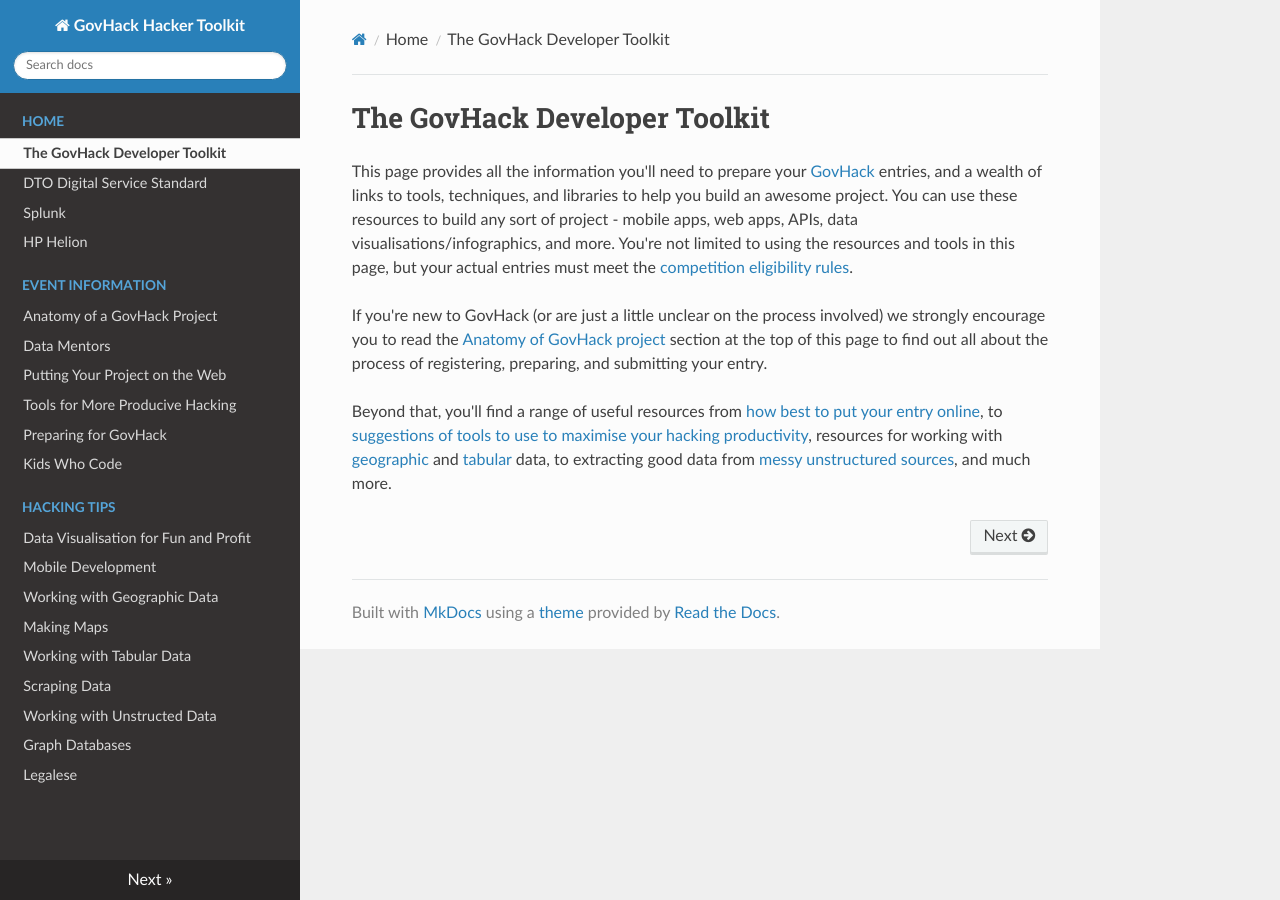
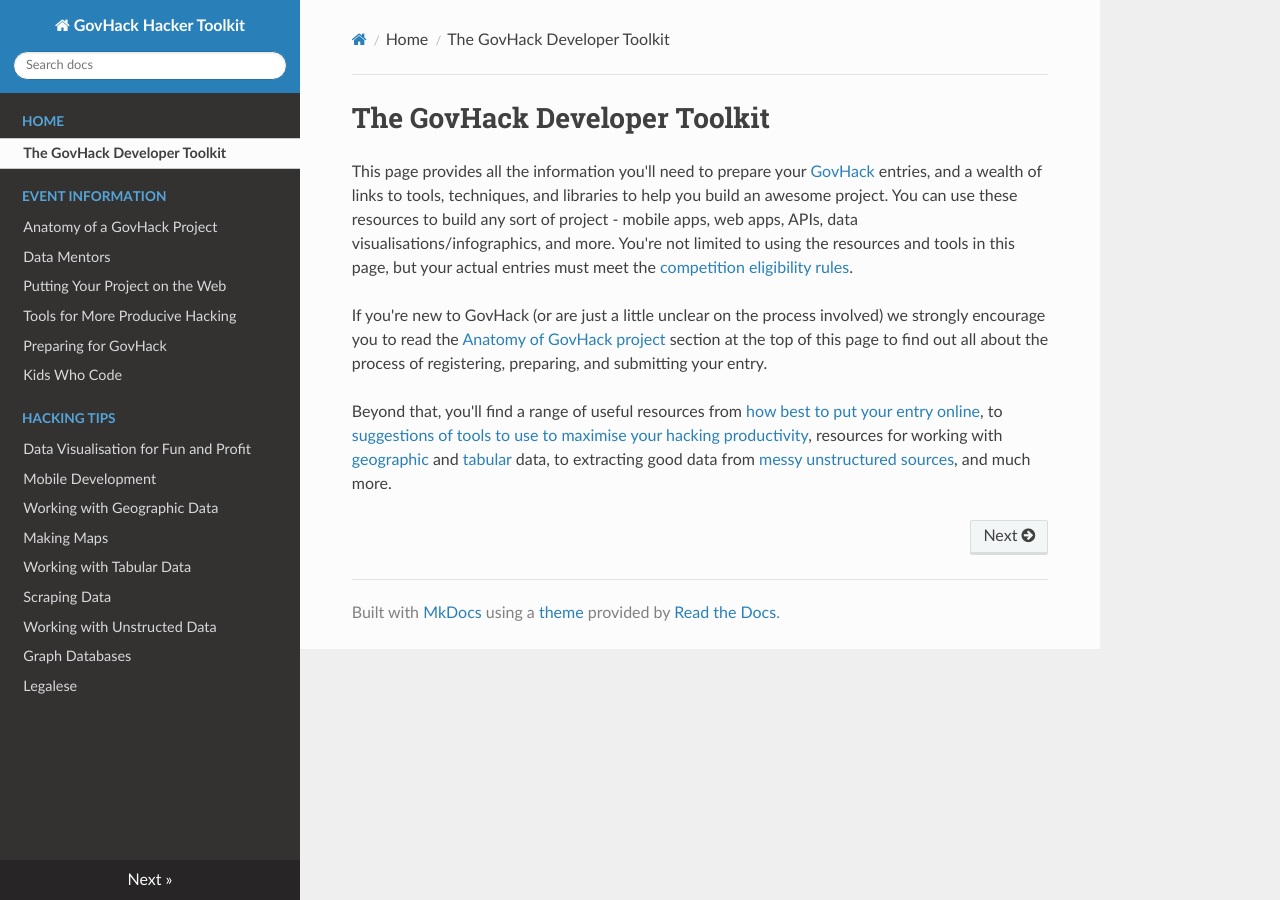
Before and after one commit to govhackaustralia/govhack-toolkit, an MkDocs documentation site: the page built from docs/index.md, in a window 1280 px wide. Built offline with MkDocs 1.6.1, drawn with Linux system fonts in a browser that asks for light colours; nearby versions of some CDN libraries; old or Windows-style settings are respelled for this version of MkDocs.

Commit message:
Stripping 2015 content

```diff
--- a/mkdocs.yml
+++ b/mkdocs.yml
@@ -1,9 +1,6 @@
 site_name: GovHack Hacker Toolkit
 pages:
     - [index.md, Home, The GovHack Developer Toolkit]
-    - [dto.md, Home, DTO Digital Service Standard]
-    - [splunk.md, Home, Splunk]
-    - [hp-helion.md, Home, HP Helion]
     - [event-info/anatomy.md, Event Information, Anatomy of a GovHack Project]
     - [event-info/mentors.md, Event Information, Data Mentors]
     - [event-info/project-hosting.md, Event Information, Putting Your Project on the Web]
```
